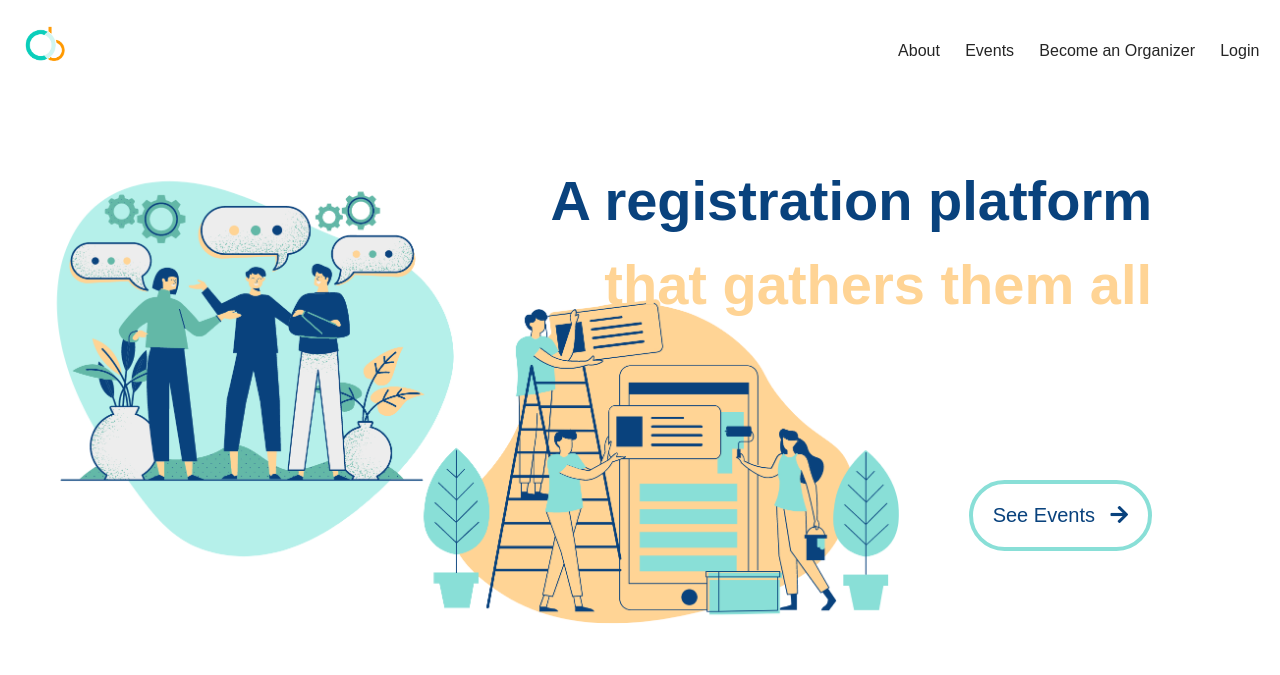
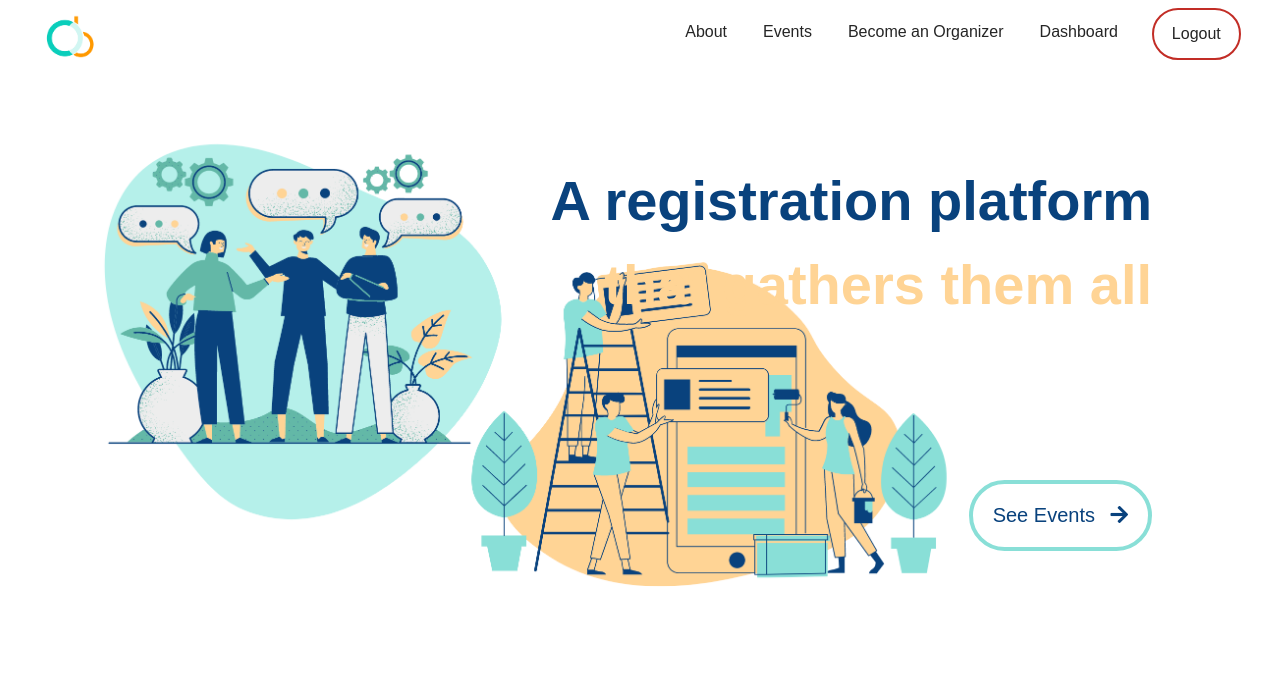
Before and after one commit to joamats/feup-InformationSystems, a PHP site: page / in a window 1280 px wide. Shown: the top 675 px of the page. Run offline with PHP 8.4, Linux system fonts and the light colour scheme; the visitor is signed in with stand-in values (Sample User, id 1); data comes from the database, SQL or seed files in the repository.

Commit message:
Header dynamic to login/logout status

```diff
--- a/css/style_header.css
+++ b/css/style_header.css
@@ -1,25 +1,53 @@
 /*
     Header_Public
 */
+@import "css/style_general.css";
 
-#header > a {
+.header {
+    top: 1rem;
+    width: 95%;
+    margin: 0 2rem;
+
+}
+
+.header > a {
 
     text-align: center;
     font-size: 16px;
-    line-height: 60px;
-    padding:1%;
+    line-height: 1.5rem;
+    padding: 1% 1.5%;
 }
 
-#header > a.trailing {
+.header > a.trailing {
     float: left;
 }
 
-#header img {
+.header img {
     float: left;
-    width: 50px;
-    padding: 12px;
+    width: 60px;
 }
 
-#header > a.actions {
+.header > a.actions {
     float: right;
 }
+
+#buttonLogin, #buttonLogout {
+    border: 3px solid var(--orange-light);
+    border-radius: 5rem;
+}
+
+#buttonLogin:hover, #buttonLogout:hover {
+    border: 3px solid var(--orange-light);
+    background-color: var(--orange-light);
+    border-radius: 5rem;
+    color: white;
+}
+
+#buttonLogout {
+    border: 2px solid #c22d26;
+    margin-left: 1rem;
+}
+#buttonLogout:hover {
+    border: 2px solid #c22d26;
+    background-color: #c22d26
+}
--- a/css/style_index.css
+++ b/css/style_index.css
@@ -3,7 +3,7 @@
 #titleIndex img {
     width: 70%;
     float: left;
-    transform: translate(5%,10%);
+    transform: translate(0%,10%);
 }
 
 #topText {
--- a/dashboard_event.php
+++ b/dashboard_event.php
@@ -10,7 +10,7 @@ else {
 
 ?>
 <!DOCTYPE html>
-
+<br><br>
 <h1>Web Summit 2020</h1>
 <h2>Participants</h2>
 <table>
--- a/templates/header_public.php
+++ b/templates/header_public.php
@@ -4,9 +4,15 @@
 
     <body>
         <header>
-            <nav id="header">
+            <nav class="header">
                 <a href="index.php"><img id="logo" src="images/logo.png" alt="logo"></a>
-                <a class="actions" href="login.php">Login</a>
+                <?php if (!isset($_SESSION['roleUserLoggedIn'])) { ?>
+                <a class="actions" id = "buttonLogin" href="login.php">Login</a>
+
+                <?php } else { ?>
+                <a class="actions" id = "buttonLogout" href="action_logout.php">Logout</a>
+                <a class="actions" href="dashboard_event.php">Dashboard</a>
+                <?php } ?>
                 <a class="actions" href="registration.php?role=Organizer">Become an Organizer</a>
                 <a class="actions" href="events_now.php">Events</a>
                 <a class="actions" href="about.php">About</a>
```
Also changed, not shown: templates/header_private.html (+4 -4 lines).
